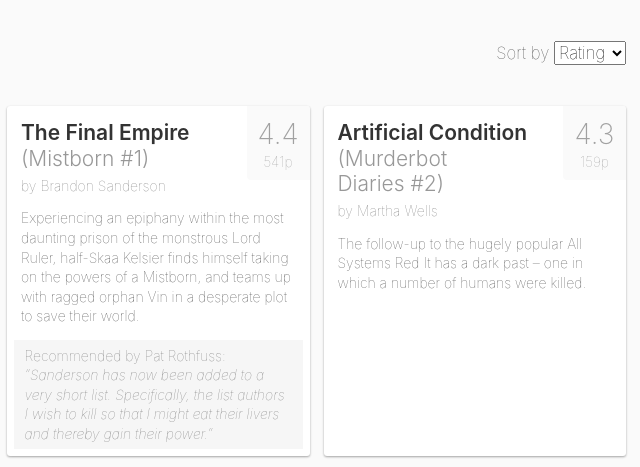
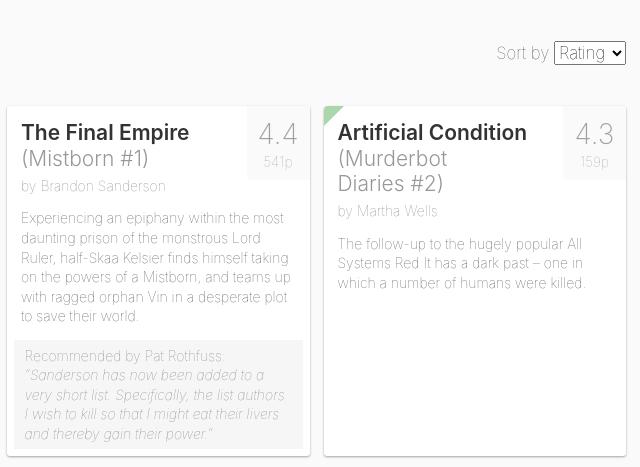
Before and after one commit to spaceninja/book-list, a website: page index.html in a window 1280 px wide. Shown: the top 467 px of the page, 640-1280 px from the left. Drawn offline with Linux system fonts and the light colour scheme; files that its build step writes are made by us from their sources.

Commit message:
add purchased styles

```diff
--- a/js/listbooks.js
+++ b/js/listbooks.js
@@ -80,6 +80,9 @@
       if (!bookArray[i].source && !bookArray[i].note) {
         t.querySelector('.book--recommendation').style.display = 'none';
       }
+      if (bookArray[i].purchased) {
+        t.querySelector('.book').classList.add('book--purchased');
+      }
 
       booklistContent.appendChild(t);
     }
--- a/sass/main.scss
+++ b/sass/main.scss
@@ -7,6 +7,8 @@
     overflow-wrap: break-word; // 3
     // stylelint-enable
 }
+
+$color_purchased: rgba(0, 128, 0, 0.33);
 
 * {
     box-sizing: border-box;
@@ -117,6 +119,22 @@
     }
 }
 
+.book--purchased {
+
+    &::after {
+        border-top-left-radius: 4px;
+        border: 10px solid transparent;
+        border-left-color: $color_purchased;
+        border-top-color: $color_purchased;
+        content: "";
+        height: 0;
+        left: 0;
+        position: absolute;
+        top: 0;
+        width: 0;
+    }
+}
+
 .book--headline {
     color: #333333;
     font-weight: 600;
```
Also changed, not shown: css/main.css, js/listbooks.min.js, 2 other files.
